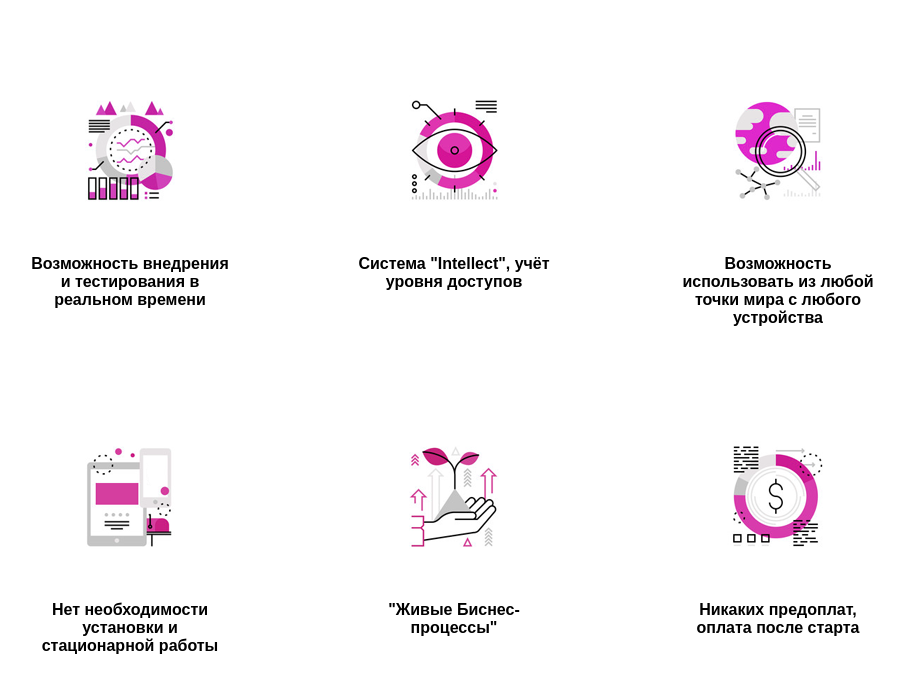
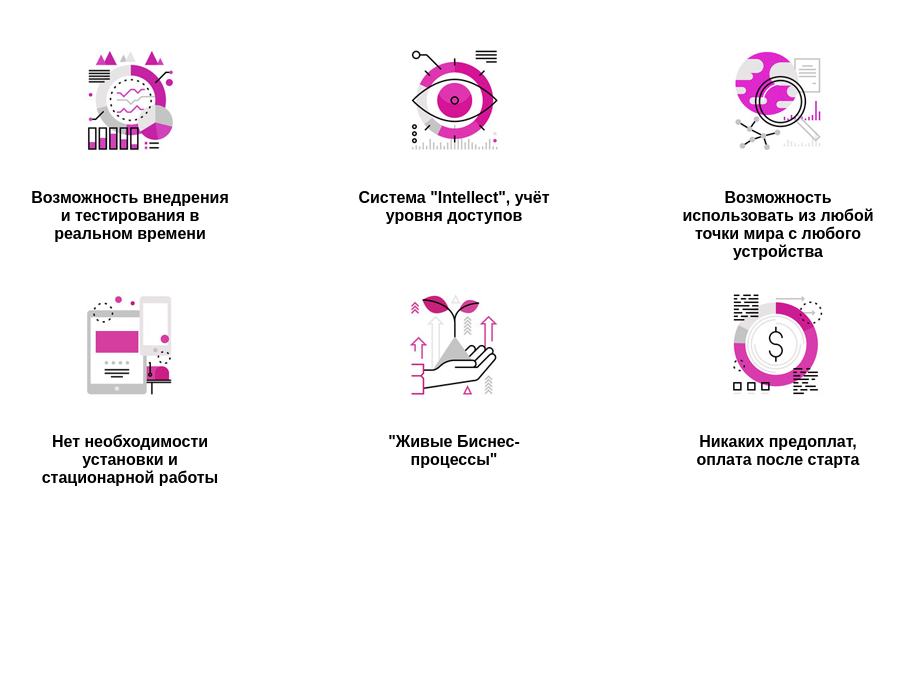
Before and after one commit to zaratustrat/githab-lesson, a plain HTML site: page WH6/index.html in a window 1280 px wide. Shown: the part 133-812 px from the top of the page, without its empty margins (170-1074 px from the left). Drawn offline with Linux system fonts and the light colour scheme.

Commit message:
Домашняя работа№6 исправления

```diff
--- a/WH6/css/style.css
+++ b/WH6/css/style.css
@@ -20,9 +20,8 @@ margin: 0 auto;
 	 width: 200px;
 	 vertical-align: text-top;
 }
-#main, #main-two{
-	 margin-top: 70px;
-}
+
 p{
 	 font:bold 16px arial;
+	 margin: 0;
 }
```
